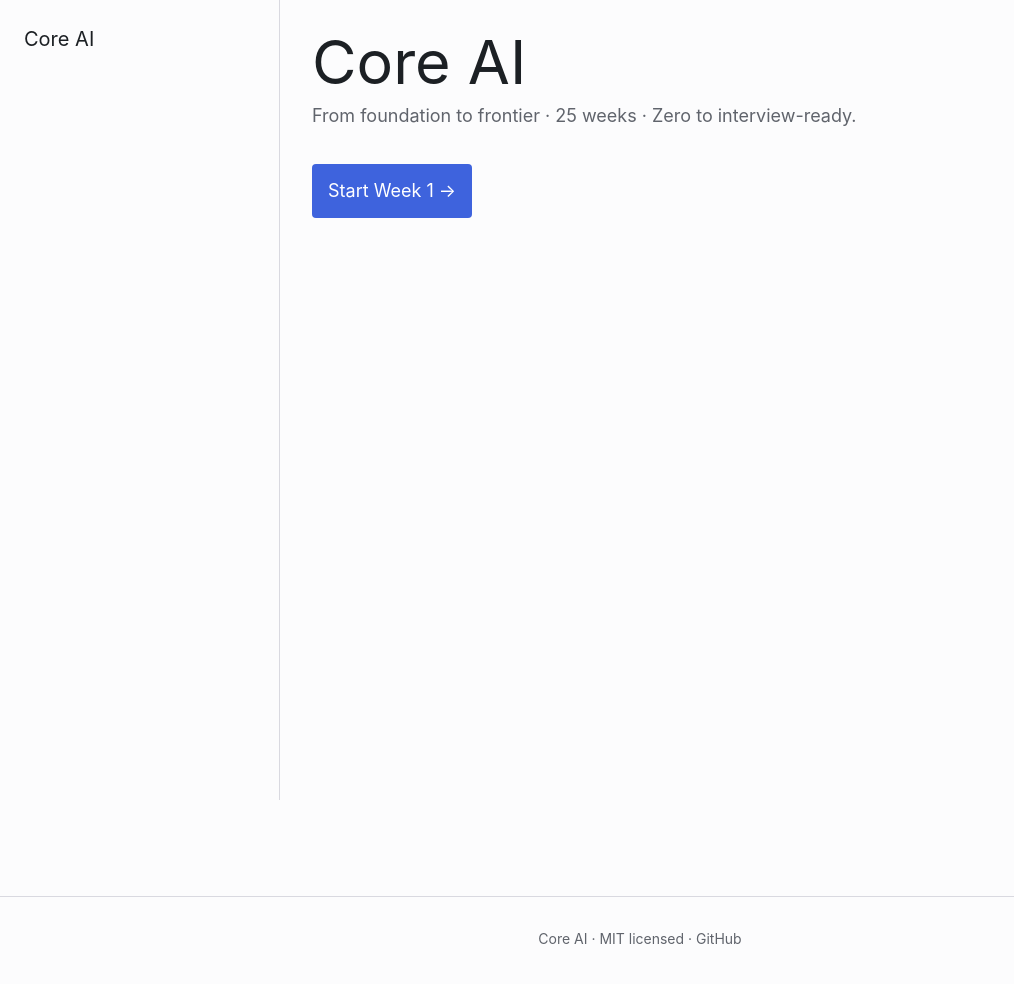
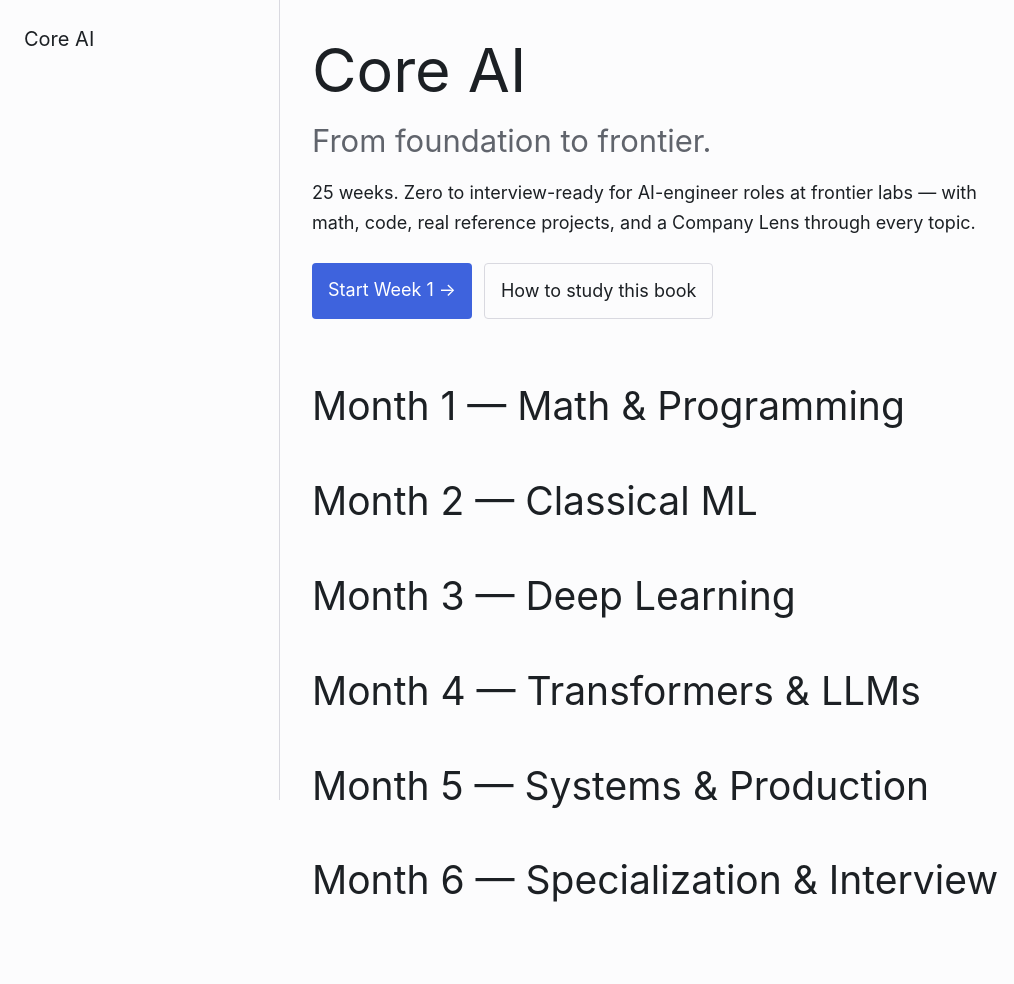
Before and after one commit to sritharun242004/Core-AI, an Astro site in the folder apps/book/: page / in a window 1280 px wide. Shown: the top 984 px of the page, without its empty margins (0-1014 px from the left). Built offline with nearby package versions, Linux system fonts and the light colour scheme; Astro itself is replaced by a stand-in of ours.

Commit message:
feat(book): home page with hero + 25-week roadmap

```diff
--- a/apps/book/src/pages/index.astro
+++ b/apps/book/src/pages/index.astro
@@ -1,8 +1,39 @@
 ---
+import { getCollection } from 'astro:content'
 import BookShell from '../components/layout/BookShell.astro'
+
+const weeks = (await getCollection('weeks')).sort((a, b) => a.data.week - b.data.week)
+const parts = [1, 2, 3, 4, 5, 6].map((p) => ({
+  part: p,
+  title: ['Math & Programming', 'Classical ML', 'Deep Learning', 'Transformers & LLMs', 'Systems & Production', 'Specialization & Interview'][p - 1],
+  weeks: weeks.filter((w) => w.data.part === p)
+}))
 ---
 <BookShell title="Home">
-  <h1 class="font-display text-5xl">Core AI</h1>
-  <p class="text-md text-fg-muted mt-2">From foundation to frontier · 25 weeks · Zero to interview-ready.</p>
-  <a href="/weeks/week-01-linear-algebra" class="inline-block mt-8 px-4 py-3 bg-accent-p1 text-white rounded-sm">Start Week 1 →</a>
+  <section class="mb-16">
+    <h1 class="font-display text-5xl leading-tight">Core AI</h1>
+    <p class="font-display text-2xl text-fg-muted mt-3">From foundation to frontier.</p>
+    <p class="mt-4 max-w-prose">25 weeks. Zero to interview-ready for AI-engineer roles at frontier labs — with math, code, real reference projects, and a Company Lens through every topic.</p>
+    <div class="mt-6 flex gap-3">
+      <a href="/weeks/week-01-linear-algebra" class="px-4 py-3 bg-accent-p1 text-white rounded-sm">Start Week 1 →</a>
+      <a href="/how-to-study" class="px-4 py-3 border border-border-soft rounded-sm">How to study this book</a>
+    </div>
+  </section>
+
+  {parts.map(({ part, title, weeks }) => (
+    <section class="my-12">
+      <h2 class="font-display text-3xl">Month {part} — {title}</h2>
+      <ol class="mt-4 space-y-2">
+        {weeks.map((w) => (
+          <li class="flex justify-between border-b border-border-soft py-2">
+            <a href={`/weeks/${w.data.slug}`} class="hover:text-accent-p1">
+              <span class="text-fg-muted mr-3">W{String(w.data.week).padStart(2, '0')}</span>
+              {w.data.title}
+            </a>
+            <span class="text-sm text-fg-muted">{w.data.hours}h</span>
+          </li>
+        ))}
+      </ol>
+    </section>
+  ))}
 </BookShell>
```
